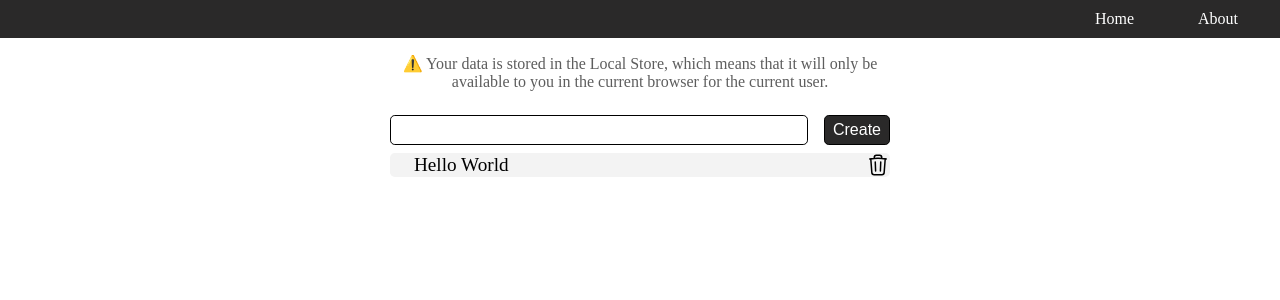
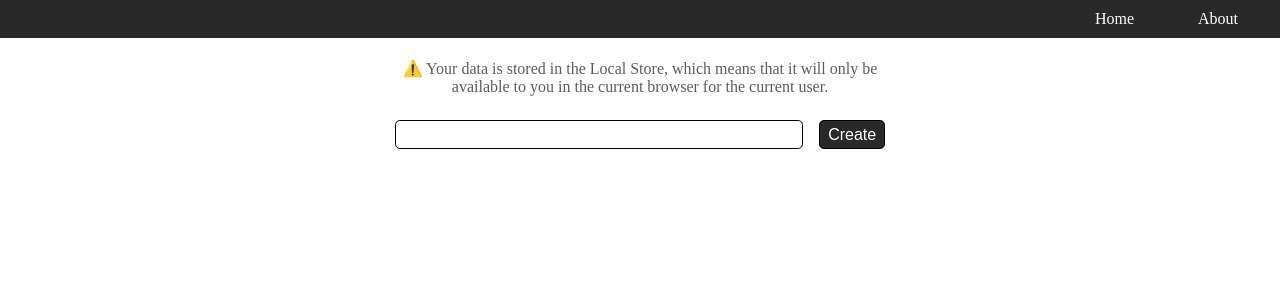
Before and after one commit to viktor-niderman-repositories-store/toDoList, a Vue app: page / in a window 1280 px wide. Shown: the top 300 px of the page. Built offline with nearby package versions, Linux system fonts and the light colour scheme.

Commit message:
change storage

```diff
--- a/src/components/ToDoList.vue
+++ b/src/components/ToDoList.vue
@@ -5,13 +5,13 @@ import IconCheck from "@/components/icons/IconCheck.vue";
 import IconTrash from "@/components/icons/IconTrash.vue";
 
 const store = useToDoStore()
-const {todoList, todoAdd, todoMark, todoEdit, todoDelete} = store
+const {todoList, addTodo, markTodo, deleteTodo, editTodo} = store
 
 const noteInput = ref('');
 const createNote = () => {
   noteInput.value = noteInput.value.trim();
   if (noteInput.value) {
-    todoAdd(noteInput.value);
+    addTodo(noteInput.value);
     noteInput.value = '';
   }
 }
@@ -30,15 +30,15 @@ const createNote = () => {
       </div>
       <ul>
         <li v-for="item in todoList" class="note c-pointer">
-          <div class="noteCheckbox" @click="todoMark(item.id)">
+          <div class="noteCheckbox" @click="markTodo(item.id)">
             <span v-if="item.isCompleted">
               <IconCheck/>
             </span>
           </div>
-          <div class="noteText" @click="todoMark(item.id)">
-            <span :class="{deleted: item.isCompleted}">{{ item.note }}</span>
+          <div class="noteText" @click="markTodo(item.id)">
+            <span :class="{deleted: item.isCompleted}">{{ item.text }}</span>
           </div>
-          <div @click="todoDelete(item.id)" class="noteCheckbox">
+          <div @click="deleteTodo(item.id)" class="noteCheckbox">
             <span>
               <IconTrash/>
             </span>
@@ -54,6 +54,7 @@ const createNote = () => {
   width: 500px;
   max-width: 100%;
   margin: 1rem auto 0;
+  padding: .3rem;
 }
 
 .note {
@@ -67,8 +68,9 @@ const createNote = () => {
 }
 
 .noteCheckbox {
-  width: 24px;
+  min-width: 24px;
   height: 24px;
+  user-select: none;
 }
 
 .deleted {
@@ -94,6 +96,7 @@ input {
 
 .noteText {
   flex-grow: 1;
+  word-break: break-word;
 }
 
 .warning {
--- a/src/stores/todo.ts
+++ b/src/stores/todo.ts
@@ -1,78 +1,64 @@
-import {ref} from 'vue'
+import type { Ref } from 'vue';
+import {ref, watch} from 'vue'
 import {defineStore} from 'pinia'
 
-let count = 0;
-
-class Note {
+interface Note {
     id: number;
-    note: string;
+    text: string;
     isCompleted: boolean;
     createdAt: Date;
+}
 
-    constructor(text: string, storedObj:any = null) {
-        if (storedObj) {
-            this.id = storedObj.id
-            this.note = storedObj.note
-            this.isCompleted = storedObj.isCompleted
-            this.createdAt = storedObj.createdAt
-            return
-        }
-        this.id = count++
-        this.note = text;
-        this.isCompleted = false;
-        this.createdAt = new Date()
-    }
-
-    changeMark() {
-        this.isCompleted = !this.isCompleted
-    }
-
-    editNote(text: string) {
-        this.note = text
+let currentId = 0;
+const storageKey = 'todoList';
+const createNewNote = (text:string):Note => {
+    return {
+        id: currentId++,
+        text,
+        isCompleted: false,
+        createdAt: new Date,
     }
 }
+export const useToDoStore = defineStore('todo', () => {
+    const todoList: Ref<Note[]> = ref([])
 
-export const useToDoStore = defineStore('todo', () => {
-    const todoList = ref([new Note('Hello World')])
-    const storageKey = 'toDoList';
     const saveToStorage = () => {
         localStorage[storageKey] = JSON.stringify({
             todoList: todoList.value,
-            count: count
+            currentId
         })
     }
+
     const loadFromStorage = () => {
         if (localStorage[storageKey]) {
-            const storage = JSON.parse(localStorage[storageKey]);
-            todoList.value = storage.todoList.map((el:object) => new Note('', el));
-            count = storage.count
+            const storage = JSON.parse(localStorage[storageKey])
+            todoList.value = storage.todoList
+            currentId = storage.currentId
         }
     }
 
-    loadFromStorage()
-
-
-    function todoAdd(note: string) {
-        todoList.value.unshift(new Note(note))
-        saveToStorage()
+    const addTodo = (text: string) => {
+        todoList.value.unshift(createNewNote(text))
     }
 
-    function todoMark(id: number) {
-        todoList.value.find((el: Note) => el.id === id)?.changeMark()
-        saveToStorage()
+    const markTodo = (id: number) => {
+        const item = todoList.value.find((el: Note) => el.id === id)
+        if(!item) return
+        item.isCompleted = !item.isCompleted
     }
 
-    function todoEdit(id: number, text: string) {
-        todoList.value.find((el: Note) => el.id === id)?.editNote(text)
-        saveToStorage()
+    const deleteTodo = (id: number) => {
+        const i = todoList.value.findIndex((el: Note) => el.id === id)
+        todoList.value.splice(i, 1)
     }
 
-    function todoDelete(id: number) {
-        const i = todoList.value.findIndex((el: Note) => el.id === id)
-        todoList.value.splice(i, 1)
-        saveToStorage()
+    const editTodo = (id: number, text: string) => {
+        const item = todoList.value.find((el: Note) => el.id === id)
+        if(!item) return
+        item.text = text
     }
 
-    // const doubleCount = computed(() => count.value * 2)
-    return {todoList, todoAdd, todoMark, todoEdit, todoDelete}
+    loadFromStorage()
+    watch(todoList, () => saveToStorage(),{ deep: true })
+    return {todoList, addTodo, markTodo, deleteTodo, editTodo}
 })
```
